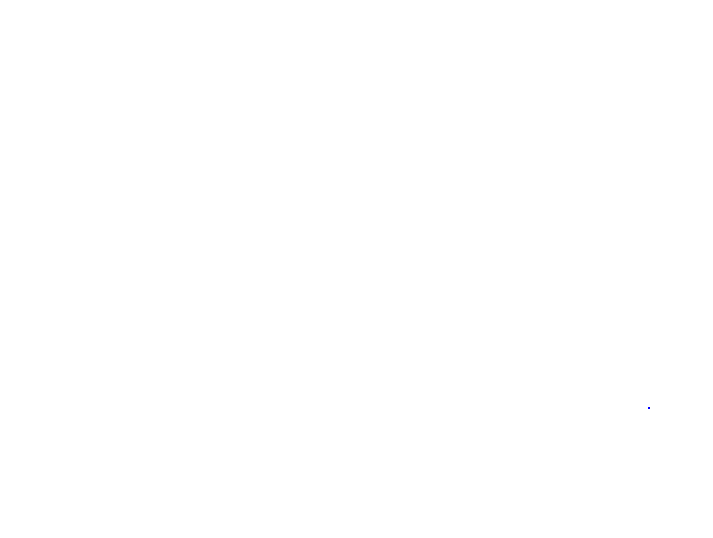
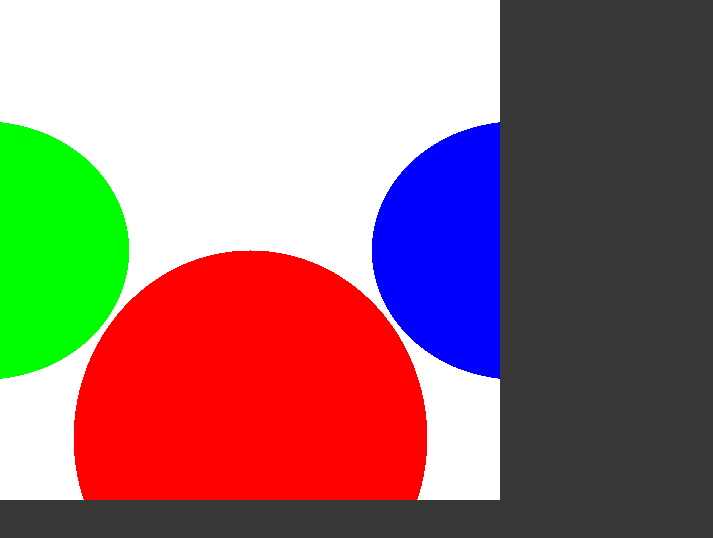
Before and after one commit to montanonic/graphics_from_scratch, a plain HTML site: page index.html in a window 1280 px wide. Shown: the whole page, without its empty margins (0-713 px from the left). Drawn offline with Linux system fonts and the light colour scheme.

Commit message:
Basic raytracing working

```diff
--- a/index.html
+++ b/index.html
@@ -6,6 +6,7 @@
     <meta http-equiv="X-UA-Compatible" content="IE=edge">
     <meta name="viewport" content="width=device-width, initial-scale=1.0">
     <title>Computer Graphics from Scratch</title>
+    <link rel="stylesheet" href="style.css">
 </head>
 
 <body>
--- a/index.js
+++ b/index.js
@@ -2,21 +2,27 @@ let drawMode = '2d'
 // note that pixelBuffer is the data field of imageData: both variables are used
 // in concert
 let { canvas, ctx, imageData, pixelBuffer } = setup()
+let BACKGROUND_COLOR = [255, 255, 255] // white
+
+main()
 
 function setup() {
     let body = document.getElementsByTagName('body')[0]
     let canvas = document.createElement('canvas')
+    body.append(canvas)
     canvas.id = 'canvas'
+    canvas.width = 500
+    canvas.height = 500
 
-    // setup canvas initial size and resizing
-    function onWindowResize() {
-        let [width, height] = [window.innerWidth, window.innerHeight]
-        canvas.width = width
-        canvas.height = height
-    }
-    window.addEventListener('resize', onWindowResize)
-    onWindowResize()
-    body.append(canvas)
+    // setup canvas initial size
+    // function onWindowResize() {
+    //     let [width, height] = [window.innerWidth, window.innerHeight + 5]
+    //     canvas.width = width
+    //     canvas.height = height
+    // }
+    // // don't actually trigger on resize yet as it clears canvas
+    // // window.addEventListener('resize', onWindowResize)
+    // onWindowResize()
 
     // setup canvas graphics; we'll be using the imageData technique to draw
     // single pixels
@@ -42,8 +48,139 @@ function putPixel(x, y, color) {
     ctx.putImageData(imageData, sx, sy)
 }
 
-let color = [0, 0, 255]
-putPixel(0, 0, color)
-putPixel(0, 1, color)
-putPixel(1, 1, color)
-putPixel(1, 0, color)
+function firstExperiment() {
+    let color = [255, 0, 0]
+    putPixel(0, 0, color)
+    putPixel(0, 1, color)
+    putPixel(1, 1, color)
+    putPixel(1, 0, color)
+
+    for (let i = -canvas.width / 2; i < canvas.width / 2; i++) {
+        for (let j = -canvas.height / 2; j < canvas.height / 2; j++) {
+            color[0] = (j - i) % 256
+            color[1] = (i + j) % 256
+            color[2] = (i - j) % 256
+            putPixel(i, j, color)
+        }
+    }
+}
+
+// takes a coordinate pair and viewport data and returns an {x, y, z} coordinate
+// pair corresponding to the 3d location on the viewport (z is always a fixed
+// distance away, as our viewport is a 2d plane embedded in 3d space)
+function canvasPixelToViewportPixel(canvasCoord, viewport) {
+    let viewportX = canvasCoord.x * (viewport.width / canvas.width)
+    let viewportY = canvasCoord.y * (viewport.height / canvas.height)
+    return { x: viewportX, y: viewportY, z: viewport.distance }
+}
+
+// works with 2d or 3d vectors
+function dotProduct(v1, v2) {
+    return v1.x * v2.x + v1.y * v2.y + (v1.z || 0) * (v2.z || 0)
+}
+
+// sphere distance vector, will always have magnitude = radius of the sphere,
+// and will point *from* the center of the sphere out to its surface point.
+function sphereDistance(surfacePoint, center) {
+    vectSub(surfacePoint, center)
+}
+
+// v1 - v2
+function vectSub({ x, y, z }, { x: x2, y: y2, z: z2 }) {
+    return { x: x - x2, y: y - y2, z: z - z2 }
+}
+
+// v1 + v2
+function vectAdd({ x, y, z }, { x: x2, y: y2, z: z2 }) {
+    return { x: x + x2, y: y + y2, z: z + z2 }
+}
+
+// makes a vect
+function vect(x, y, z) {
+    return { x, y, z: z || 0 }
+}
+
+/**
+ * The viewport exists at some distance from our camera, and is intended to be a
+ * plane upon which we visually regard its 3d backdrop as perfectly 2d.
+ *
+ * To determine the color, we "fire" a ray from the canvas pixel (which
+ * represents our camera view) towards the corresponding viewport pixel,
+ * grabbing the color of the first object we hit as it travels out into space.
+ *
+ */
+
+// for all the glory of raytracing this just returs a color at the end of the day
+function traceRay({ origin, distanceToViewport, tMin, tMax, scene }) {
+    let closestT = Number.POSITIVE_INFINITY
+    let closestSphere = null
+    for (let sphere of scene.spheres) {
+        let [t1, t2] = intersectRaySphere({ origin, distance: distanceToViewport, sphere })
+        if (t1 >= tMin && t1 <= tMax && t1 < closestT) {
+            closestT = t1
+            closestSphere = sphere
+        }
+        // t2 is further out than t1 and so this code will not run right?? little confused
+        if (t2 < closestT && t2 >= tMin && t2 <= tMax) {
+            closestT = t2
+            closestSphere = sphere
+        }
+    }
+
+    if (closestSphere === null) {
+        return BACKGROUND_COLOR // we still need *some* color to draw the pixel as when not intersecting
+    } else {
+        return closestSphere.color
+    }
+}
+
+// this function just returns values of t for which the ray P = O + t(V - O)
+// intersects a sphere, returning [infinity, infinity] if it fails to intersect anywhere.
+// distance is vect from origin to viewport
+function intersectRaySphere({ origin, distance, sphere }) {
+    let r = sphere.radius
+    let CO = vectSub(origin, sphere.center) // vector from sphere center to origin
+
+    let a = dotProduct(distance, distance)
+    let b = 2 * dotProduct(CO, distance)
+    let c = dotProduct(CO, CO) - r * r
+
+    // console.log(a, b, c);
+
+    let discriminant = b * b - 4 * a * c
+    if (discriminant < 0) {
+        // console.log("no intersection");
+        // no intersection
+        return [Number.POSITIVE_INFINITY, Number.POSITIVE_INFINITY]
+    }
+
+    let t1 = (-b + Math.sqrt(discriminant)) / (2 * a)
+    let t2 = (-b - Math.sqrt(discriminant)) / (2 * a)
+    // console.log([t1, t2])
+    return [t1, t2]
+}
+
+function main() {
+    let scene = {
+        spheres: [
+            { center: vect(0, -1, 3), radius: 1, color: [255, 0, 0] },
+            { center: vect(2, 0, 4), radius: 1, color: [0, 0, 255] },
+            { center: vect(-2, 0, 4), radius: 1, color: [0, 255, 0] },
+        ]
+    }
+
+    let O = vect(0, 0, 0)
+    let viewport = { width: 1, height: 1, distance: 1 }
+    for (let x = -canvas.width / 2; x <= canvas.width / 2; x++) {
+        for (let y = -canvas.height / 2; y <= canvas.height / 2; y++) {
+            let D = canvasPixelToViewportPixel({ x, y }, viewport)
+            // console.log('D', D);
+            let color = traceRay({
+                origin: O, distanceToViewport: D,
+                tMin: viewport.distance, tMax: Number.POSITIVE_INFINITY,
+                scene,
+            })
+            putPixel(x, y, color)
+        }
+    }
+}
--- /dev/null
+++ b/style.css
@@ -0,0 +1,4 @@
+html, body {
+    margin: 0;
+    background-color: rgb(55, 55, 55);
+}
```
